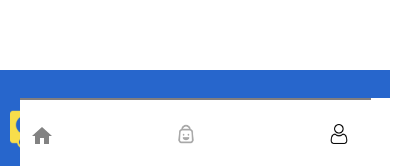
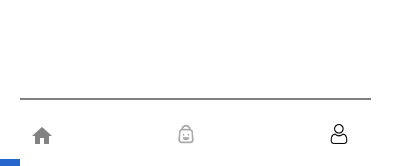
Before and after one commit to Denno31/soko, a React (Create React App) app: page /bag in a window 390 px wide. Shown: the part 676-842 px from the top of the page, 415 px wide, since content can reach past the window. Built offline with nearby package versions, Linux system fonts and the light colour scheme.

Commit message:
bag screen responsive

```diff
--- a/src/Screens/BagScreen.js
+++ b/src/Screens/BagScreen.js
@@ -27,7 +27,10 @@
           </Link>
         </div>
       )}
-      <div style={{ width: '40%', margin: '25px auto' }}>
+      <div
+        className="bag-c-items"
+        style={{ width: '40%', margin: '25px auto' }}
+      >
         {cartItems.map((item, index) => (
           <div
             key={index}
--- a/src/responsive.css
+++ b/src/responsive.css
@@ -45,6 +45,12 @@
   }
   .pc-button-container {
     width: 100%;
+  }
+  .bag-c-items {
+    width: 100% !important;
+  }
+  .bag-items {
+    width: 100% im !important;
   }
 }
 @media (max-width: 768px) {
@@ -102,4 +108,11 @@
   .pc-button-container {
     width: 100%;
   }
+  .bag-c-items {
+    width: 90% !important;
+    padding: 2rem 2rem !important;
+  }
+  .bag-items {
+    width: 100% !important;
+  }
 }
```
